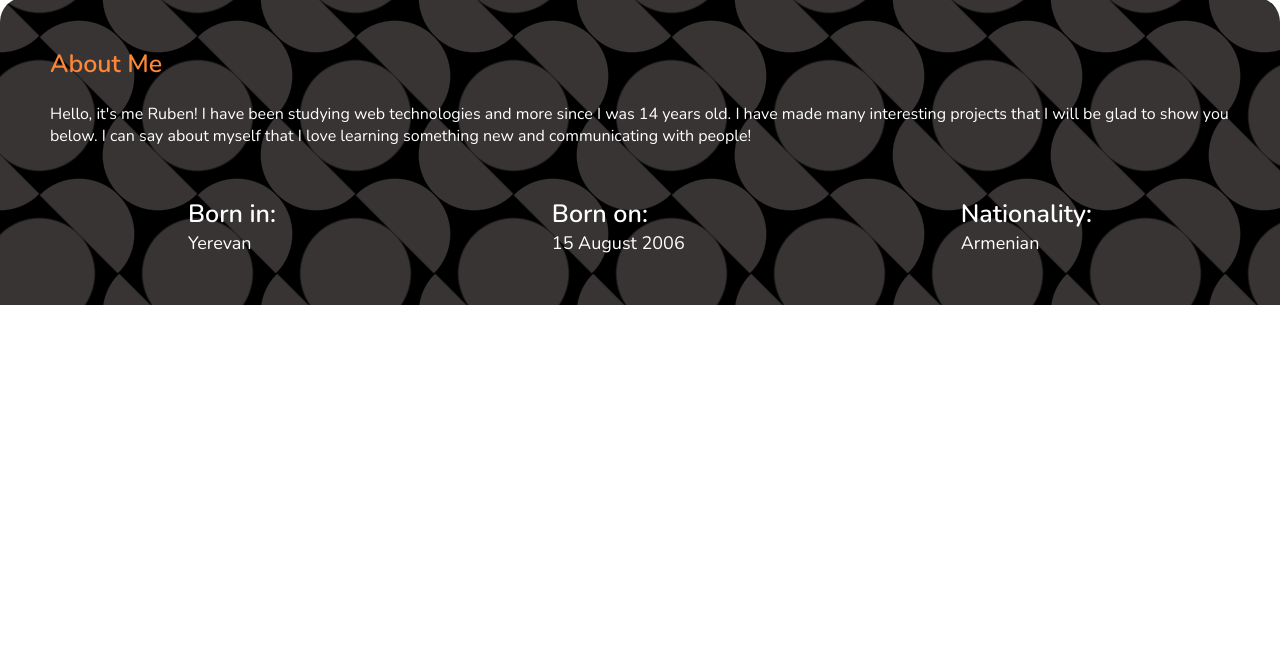
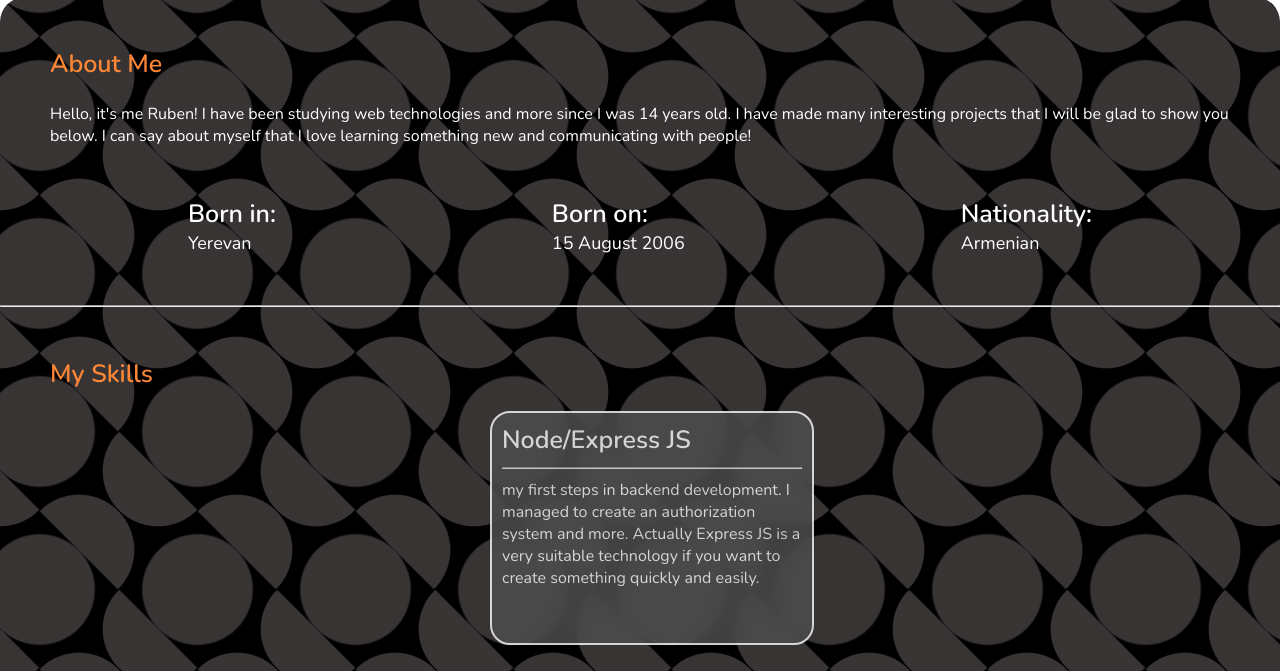
Before and after one commit to RubenKarapetyann/Portfolio, a Flask app: page / in a window 1280 px wide. Shown: the part 648-1319 px from the top of the page. Before the commit the page ends 953 px from the top, so only its background shows below. Run offline with Flask 3, Linux system fonts and the light colour scheme.

Commit message:
added carcass for sections and added skills part

```diff
--- /dev/null
+++ b/templates/carcass/section_base.html
@@ -0,0 +1,6 @@
+<div class="skills-wrapper" id="{% block scroll_id %}{% endblock  %}">
+    <p class="about-title-text">{% block title %}{% endblock %}</p>
+    <div class="skills-container">
+        {% block cards %}{% endblock %}
+    </div>
+</div>
--- /dev/null
+++ b/templates/elements/skills.html
@@ -0,0 +1,23 @@
+{% extends "carcass/section_base.html" %}
+
+
+{% block scroll_id %}skills{% endblock  %}
+{% block title %}My Skills{% endblock %}
+
+{% block cards %}
+    <div class="skills-element-container">
+        <div class="skills-element-background">
+            <div class="skills-title-container">
+                <p class="skills-title">
+                    Node/Express JS
+                </p>
+            </div>
+            <hr>
+            <div class="skills-content-container">
+                <p class="short-description">
+                    my first steps in backend development. I managed to create an authorization system and more. Actually Express JS is a very suitable technology if you want to create something quickly and easily.
+                </p>
+            </div>
+        </div>
+    </div>
+{% endblock %}
--- a/templates/portfolio.html
+++ b/templates/portfolio.html
@@ -4,5 +4,7 @@
     {% include "elements/intro.html" %}
     <div class="main-content">
         {% include "elements/about.html" %}
+        <hr>
+        {% include "elements/skills.html" %}
     </div>
 {% endblock %}
```
